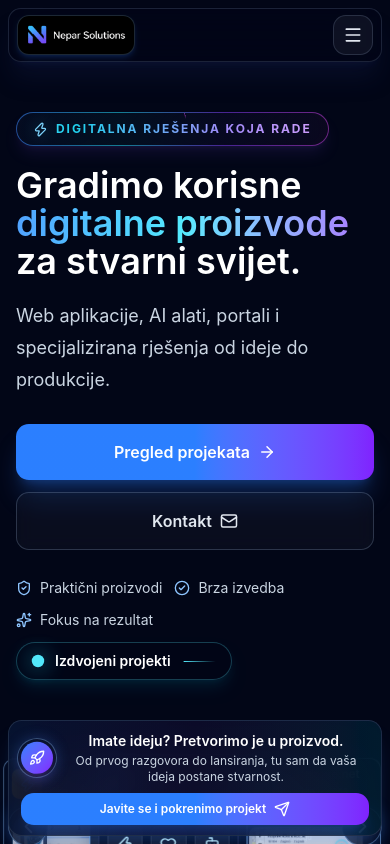
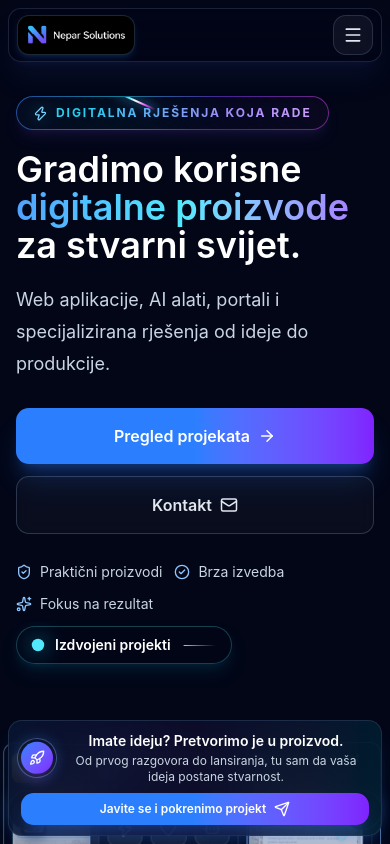
Before and after one commit to Weparche/nepar, a React (Vite) app: page / in a window 390 px wide. Shown: the top 844 px of the page. Built offline with nearby package versions, Linux system fonts and the light colour scheme.

Commit message:
chatgpt-redizajn-mobile

```diff
--- a/src/App.jsx
+++ b/src/App.jsx
@@ -100,10 +100,10 @@ function Navbar() {
   const [open, setOpen] = useState(false);
 
   return (
-    <header className="fixed inset-x-0 top-0 z-50 px-2 pt-2 sm:px-3 sm:pt-3">
-      <nav className="mx-auto flex max-w-[1180px] items-center justify-between rounded-[0.8rem] border border-blue-200/14 bg-slate-950/64 px-2 py-1.5 shadow-xl shadow-blue-950/25 backdrop-blur-xl sm:rounded-[1rem] sm:px-4 sm:py-2 lg:max-w-[1380px] lg:px-5">
+    <header className="fixed inset-x-0 top-0 z-50 px-2 pt-2 sm:px-3 sm:pt-2.5">
+      <nav className="mx-auto flex max-w-[1180px] items-center justify-between rounded-[0.8rem] border border-blue-200/14 bg-slate-950/64 px-2 py-1.5 shadow-xl shadow-blue-950/25 backdrop-blur-xl sm:rounded-[1rem] sm:px-4 sm:py-1.5 lg:max-w-[1380px] lg:px-5">
         <a href="#top" className="flex min-w-0 items-center gap-2 sm:gap-3">
-          <span className="grid h-10 w-[7.35rem] place-items-center overflow-hidden rounded-[0.75rem] border border-blue-300/20 bg-black shadow-md shadow-blue-500/15 sm:h-20 sm:w-[14.7rem] sm:rounded-[1.15rem] sm:shadow-lg">
+          <span className="grid h-10 w-[7.35rem] place-items-center overflow-hidden rounded-[0.75rem] border border-blue-300/20 bg-black shadow-md shadow-blue-500/15 sm:h-[4.5rem] sm:w-[13.25rem] sm:rounded-[1.05rem] sm:shadow-lg">
             <img
               src="/brand/nepar_logo.png"
               alt="Nepar Solutions logo"
@@ -276,7 +276,7 @@ function Hero() {
   ];
 
   return (
-    <section id="top" className="relative px-4 pt-28 sm:pt-52 lg:pt-[11rem]">
+    <section id="top" className="relative px-4 pt-24 sm:pt-40 lg:pt-[8.75rem]">
       <div className="mx-auto grid max-w-[1180px] items-center gap-0 sm:gap-8 lg:max-w-[1380px] lg:grid-cols-[minmax(320px,0.62fr)_minmax(0,1.38fr)]">
         <motion.div
           initial={{ opacity: 0, y: 28 }}
--- a/src/styles.css
+++ b/src/styles.css
@@ -50,30 +50,18 @@ body {
 .hero-kicker::before {
   content: "";
   position: absolute;
-  inset: 0;
-  z-index: 0;
-  border-radius: inherit;
-  padding: 1px;
-  background: conic-gradient(
-    from 0deg,
-    transparent 0deg,
-    transparent 250deg,
-    rgba(59, 130, 246, 0.1) 268deg,
-    rgba(34, 211, 238, 0.95) 286deg,
-    rgba(255, 255, 255, 0.95) 300deg,
-    rgba(217, 70, 239, 0.84) 314deg,
-    transparent 336deg,
-    transparent 360deg
-  );
-  -webkit-mask:
-    linear-gradient(#000 0 0) content-box,
-    linear-gradient(#000 0 0);
-  -webkit-mask-composite: xor;
-  mask:
-    linear-gradient(#000 0 0) content-box,
-    linear-gradient(#000 0 0);
-  mask-composite: exclude;
-  animation: kicker-sheen-orbit 2.8s linear infinite;
+  left: 16%;
+  top: 0;
+  z-index: 2;
+  width: 44px;
+  height: 2px;
+  border-radius: 999px;
+  background: linear-gradient(90deg, transparent, #22d3ee, #ffffff, #d946ef, transparent);
+  box-shadow:
+    0 0 10px rgba(34, 211, 238, 0.8),
+    0 0 18px rgba(217, 70, 239, 0.45);
+  transform: translate(-50%, -50%);
+  animation: kicker-sheen-orbit 3s linear infinite;
 }
 
 .hero-kicker svg {
@@ -105,8 +93,34 @@ body {
 }
 
 @keyframes kicker-sheen-orbit {
-  to {
-    transform: rotate(360deg);
+  0% {
+    left: 16%;
+    top: 0;
+    transform: translate(-50%, -50%) rotate(0deg);
+  }
+
+  25% {
+    left: 100%;
+    top: 50%;
+    transform: translate(-50%, -50%) rotate(90deg);
+  }
+
+  50% {
+    left: 84%;
+    top: 100%;
+    transform: translate(-50%, -50%) rotate(180deg);
+  }
+
+  75% {
+    left: 0;
+    top: 50%;
+    transform: translate(-50%, -50%) rotate(270deg);
+  }
+
+  100% {
+    left: 16%;
+    top: 0;
+    transform: translate(-50%, -50%) rotate(360deg);
   }
 }
 
```
Also changed, not shown: 4 other files (tests, documents, lock files or other folders).
